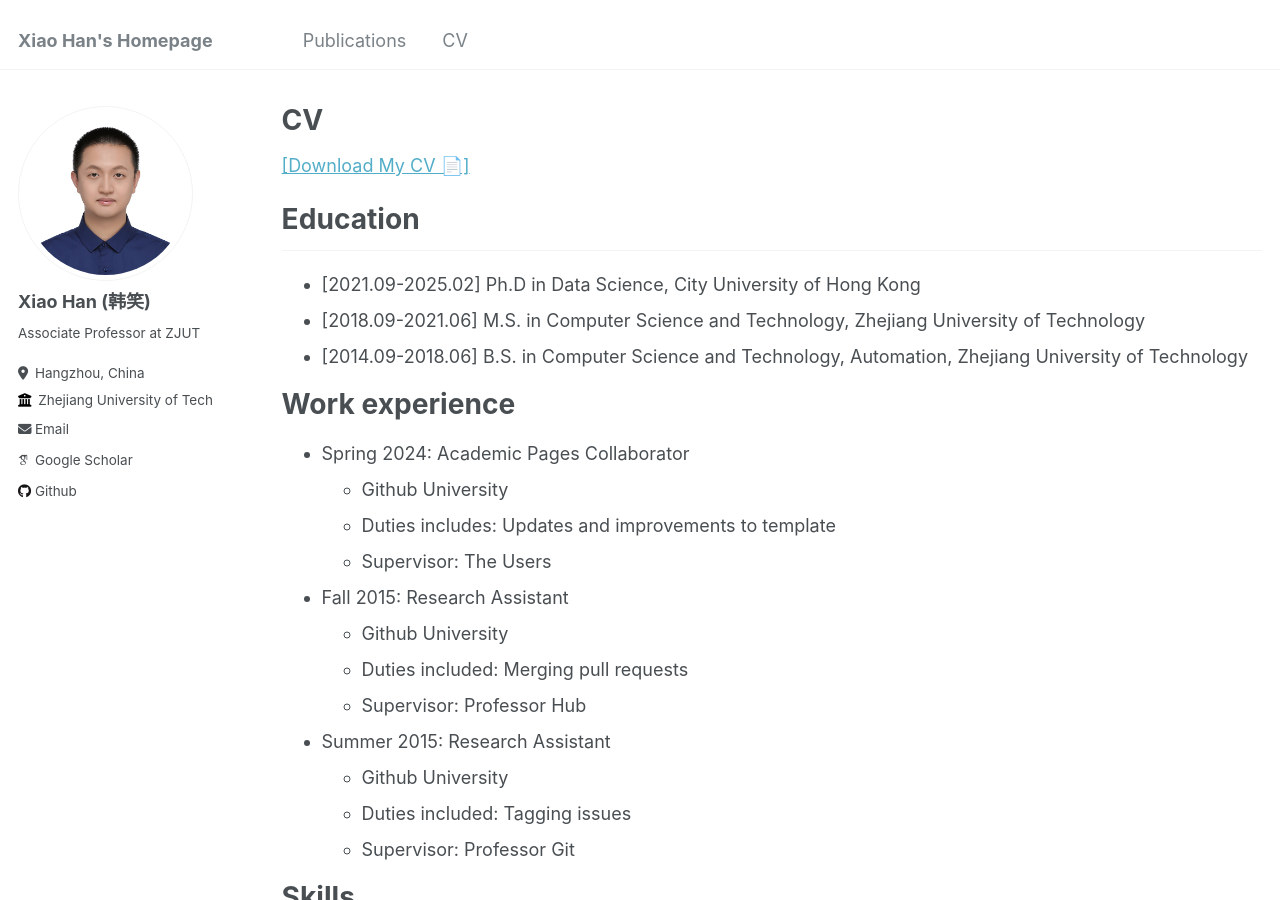
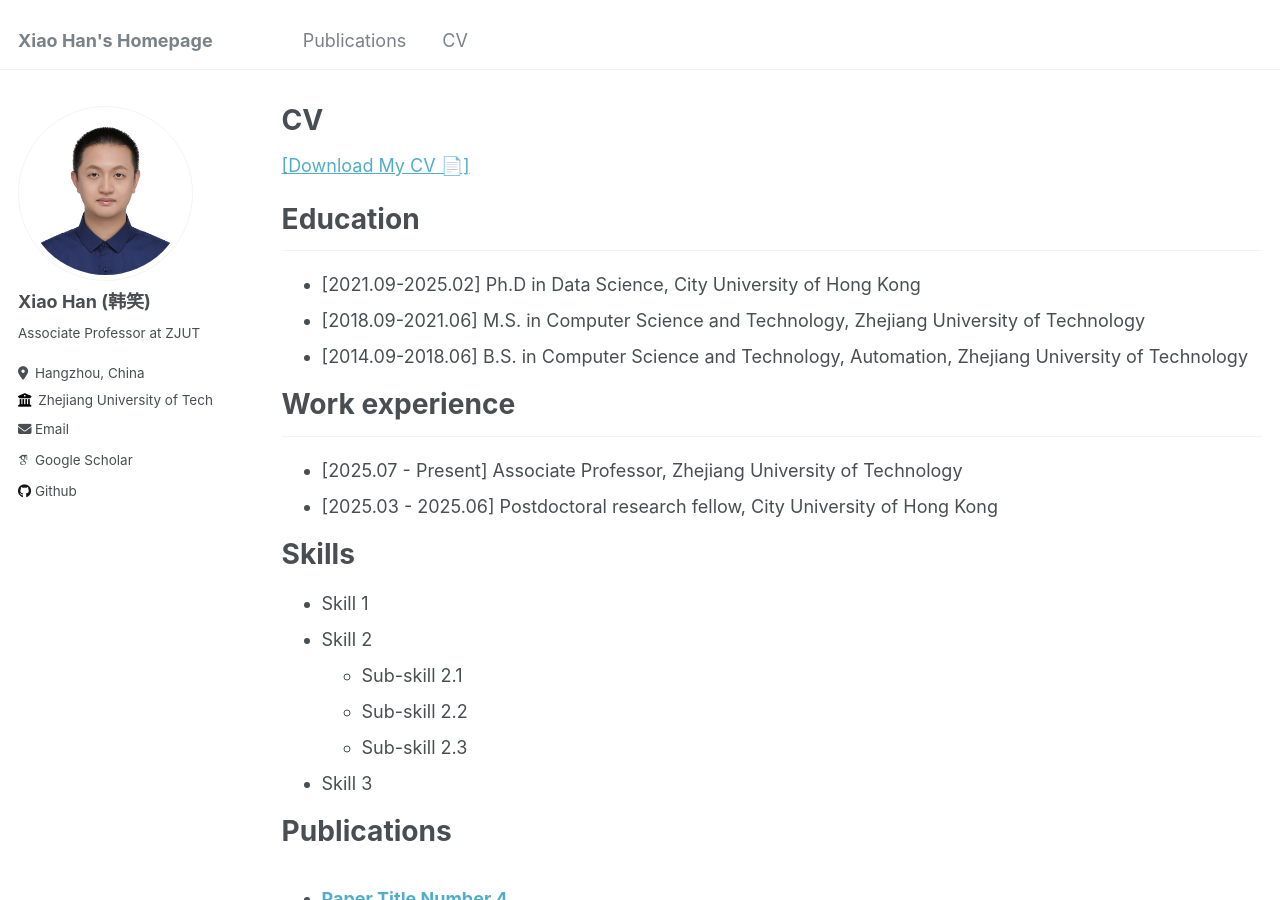
Before and after one commit to hahahenha/hahahenha.github.io, a Jekyll site: the page built from _pages/cv.md, in a window 1280 px wide and 900 px high. Built offline with Jekyll 4.4.1, drawn with Linux system fonts in a browser that asks for light colours; some web fonts are replaced.

Commit message:
Update cv.md

```diff
--- a/_pages/cv.md
+++ b/_pages/cv.md
@@ -41,22 +41,13 @@ redirect_to: "https://www.hahahenha.net/static/CV/CV_HX.pdf"
 </ul>
 
 
-Work experience
-======
-* Spring 2024: Academic Pages Collaborator
-  * Github University
-  * Duties includes: Updates and improvements to template
-  * Supervisor: The Users
+# Work experience
+<hr style="margin-top: 8px; margin-bottom: 20px;">
+<ul>
+  <li>[2025.07 - Present] Associate Professor, Zhejiang University of Technology </li>
+  <li>[2025.03 - 2025.06] Postdoctoral research fellow, City University of Hong Kong </li>
+</ul>
 
-* Fall 2015: Research Assistant
-  * Github University
-  * Duties included: Merging pull requests
-  * Supervisor: Professor Hub
-
-* Summer 2015: Research Assistant
-  * Github University
-  * Duties included: Tagging issues
-  * Supervisor: Professor Git
 
 Skills
 ======
```
